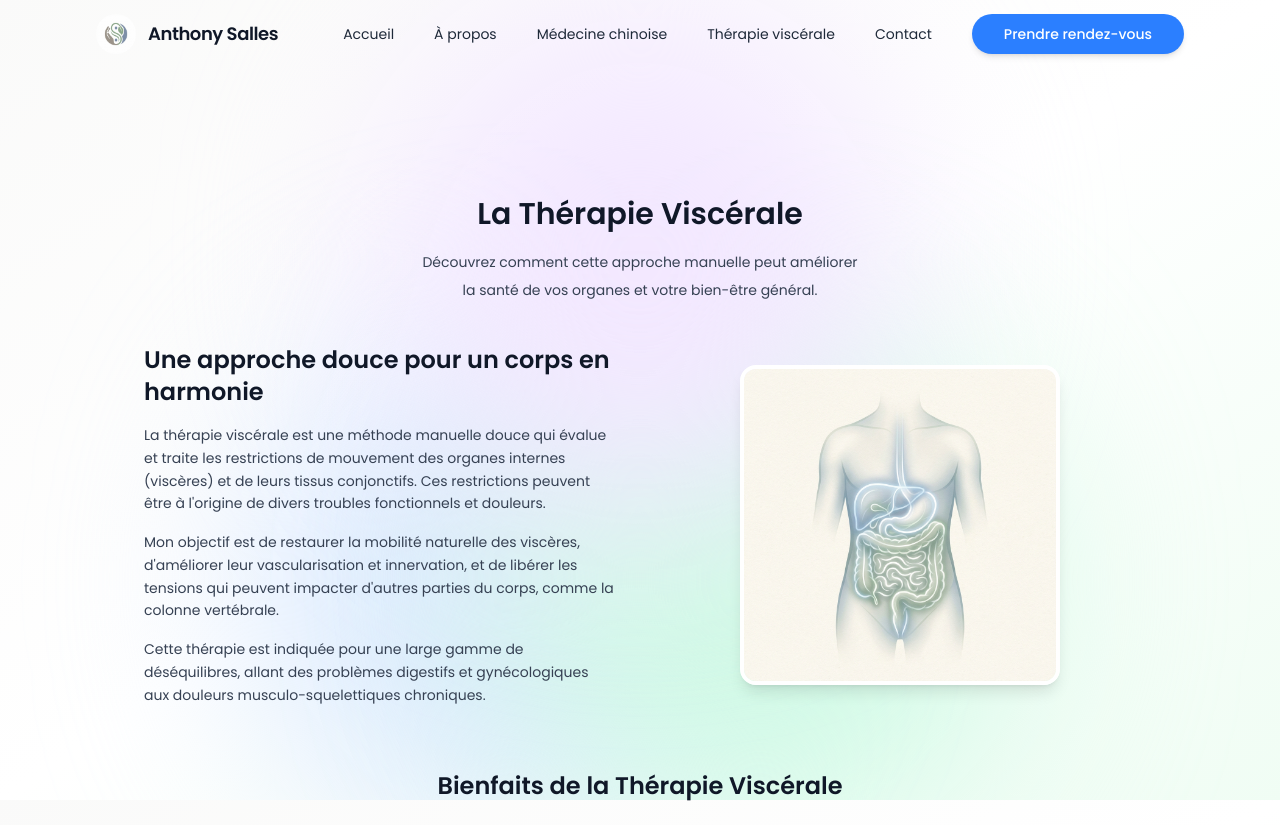
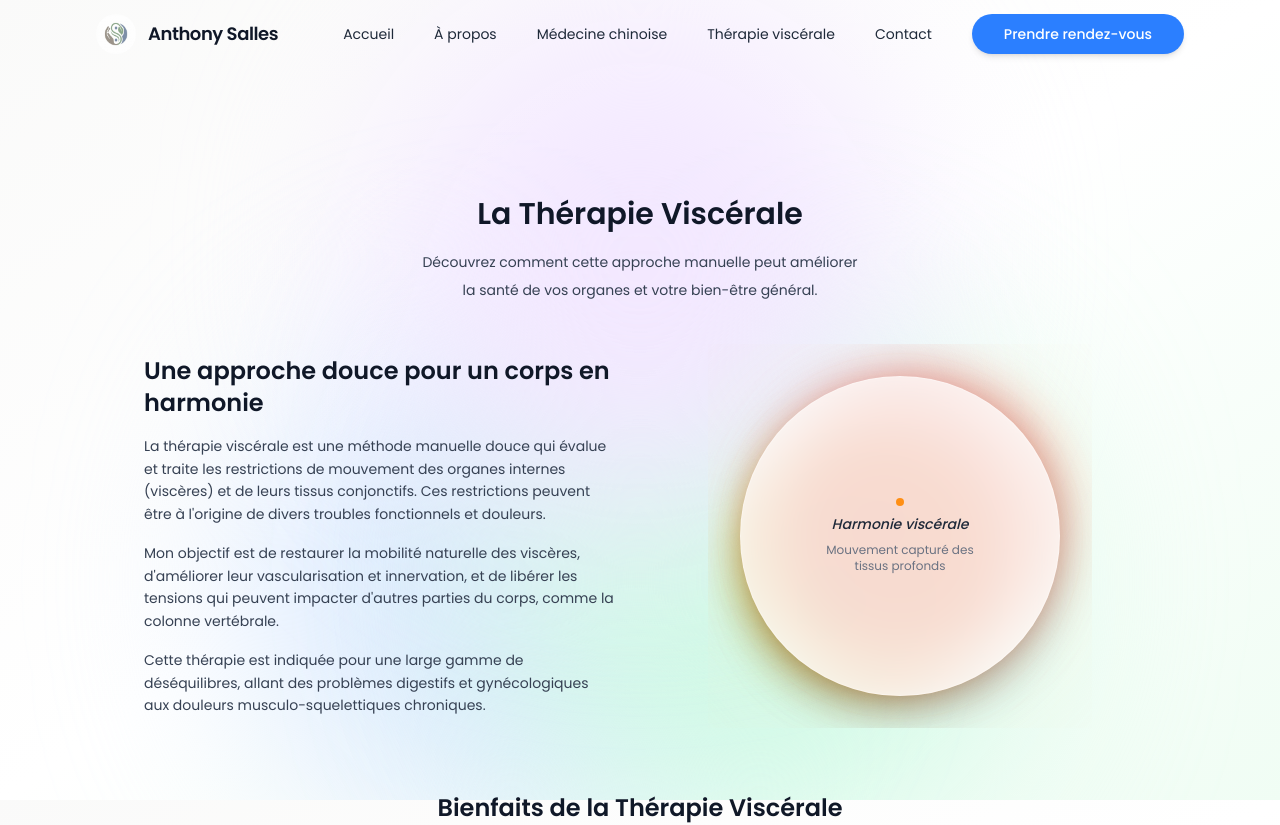
Before and after one commit to LTiollier/anthony-salles, a Next.js app: page /therapie-viscerale in a window 1280 px wide. Shown: the top 825 px of the page. Built offline with nearby package versions, Linux system fonts and the light colour scheme.

Commit message:
:sparkles: implement organic pulse animation on Visceral Therapy page

```diff
--- /dev/null
+++ b/components/organic-pulse.jsx
@@ -0,0 +1,103 @@
+'use client';
+
+import { motion } from 'framer-motion';
+
+/**
+ * OrganicPulse Component
+ * Features breathing "blobs" with soft gradients to represent organic harmony.
+ */
+export default function OrganicPulse() {
+    return (
+        <div className="relative size-80 md:size-96 flex items-center justify-center overflow-hidden">
+            {/* Background Soft Glow */}
+            <div className="absolute inset-0 bg-orange-100/20 blur-[100px] rounded-full" />
+
+            {/* Blob 1: Soft Coral */}
+            <motion.div
+                className="absolute size-48 md:size-64 bg-gradient-to-br from-coral-400/40 to-orange-300/40 rounded-full mix-blend-multiply filter blur-xl"
+                animate={{
+                    scale: [1, 1.2, 1],
+                    x: [0, 20, 0],
+                    y: [0, -20, 0],
+                }}
+                transition={{
+                    duration: 8,
+                    repeat: Infinity,
+                    ease: "easeInOut",
+                }}
+                style={{ backgroundColor: '#F87171' }} // Coral-like
+            />
+
+            {/* Blob 2: Soft Ochre */}
+            <motion.div
+                className="absolute size-48 md:size-64 bg-gradient-to-tr from-amber-200/40 to-yellow-400/40 rounded-full mix-blend-multiply filter blur-xl"
+                animate={{
+                    scale: [1.2, 1, 1.2],
+                    x: [0, -30, 0],
+                    y: [0, 20, 0],
+                }}
+                transition={{
+                    duration: 10,
+                    repeat: Infinity,
+                    ease: "easeInOut",
+                }}
+                style={{ backgroundColor: '#FCD34D' }} // Ochre-like
+            />
+
+            {/* Blob 3: Soft Pink/Peach */}
+            <motion.div
+                className="absolute size-40 md:size-56 bg-gradient-to-bl from-rose-200/40 to-orange-200/40 rounded-full mix-blend-multiply filter blur-xl"
+                animate={{
+                    scale: [1, 1.1, 1],
+                    x: [20, -10, 20],
+                    y: [10, 30, 10],
+                }}
+                transition={{
+                    duration: 12,
+                    repeat: Infinity,
+                    ease: "easeInOut",
+                }}
+                style={{ backgroundColor: '#FDA4AF' }} // Rose/Peach-like
+            />
+
+            {/* Main Content Area (Glassy Circle) */}
+            <motion.div
+                className="relative z-10 size-64 md:size-80 rounded-full border border-white/30 glass flex items-center justify-center p-8 text-center shadow-2xl"
+                initial={{ scale: 0.8, opacity: 0 }}
+                whileInView={{ scale: 1, opacity: 1 }}
+                viewport={{ once: true }}
+                transition={{ type: "spring", stiffness: 100, damping: 20 }}
+            >
+                <div className="space-y-2">
+                    <div className="size-2 bg-orange-400 rounded-full mx-auto animate-pulse" />
+                    <p className="text-gray-800 font-medium italic">
+                        Harmonie viscérale
+                    </p>
+                    <p className="text-xs text-gray-500 max-w-[150px] mx-auto">
+                        Mouvement capturé des tissus profonds
+                    </p>
+                </div>
+            </motion.div>
+
+            {/* Concentric rings for "Pulse" effect */}
+            {[1, 2, 3].map((i) => (
+                <motion.div
+                    key={i}
+                    className="absolute border border-orange-200/30 rounded-full"
+                    initial={{ width: 0, height: 0, opacity: 0.5 }}
+                    animate={{
+                        width: ['0%', '150%'],
+                        height: ['0%', '150%'],
+                        opacity: [0.5, 0]
+                    }}
+                    transition={{
+                        duration: 4,
+                        repeat: Infinity,
+                        delay: i * 1.3,
+                        ease: "easeOut"
+                    }}
+                />
+            ))}
+        </div>
+    );
+}
--- a/sections/visceral-therapy-section.jsx
+++ b/sections/visceral-therapy-section.jsx
@@ -4,7 +4,7 @@ import { motion } from "framer-motion";
 import SectionTitle from "@/components/section-title";
 import { FontAwesomeIcon } from '@fortawesome/react-fontawesome';
 import { faStethoscope, faHandRock, faHeart } from '@fortawesome/free-solid-svg-icons';
-import Image from "next/image";
+import OrganicPulse from "@/components/organic-pulse";
 
 export default function VisceralTherapySection() {
     const benefits = [
@@ -59,13 +59,7 @@ export default function VisceralTherapySection() {
                     viewport={{ once: true }}
                     transition={{ type: "spring", stiffness: 100, damping: 20 }}
                 >
-                    <Image
-                        src="/images/visceral-therapy.png"
-                        alt="Thérapie Viscérale"
-                        width={400}
-                        height={400}
-                        className="size-80 object-cover rounded-2xl shadow-lg border-4 border-white"
-                    />
+                    <OrganicPulse />
                 </motion.div>
             </motion.div>
 
```
